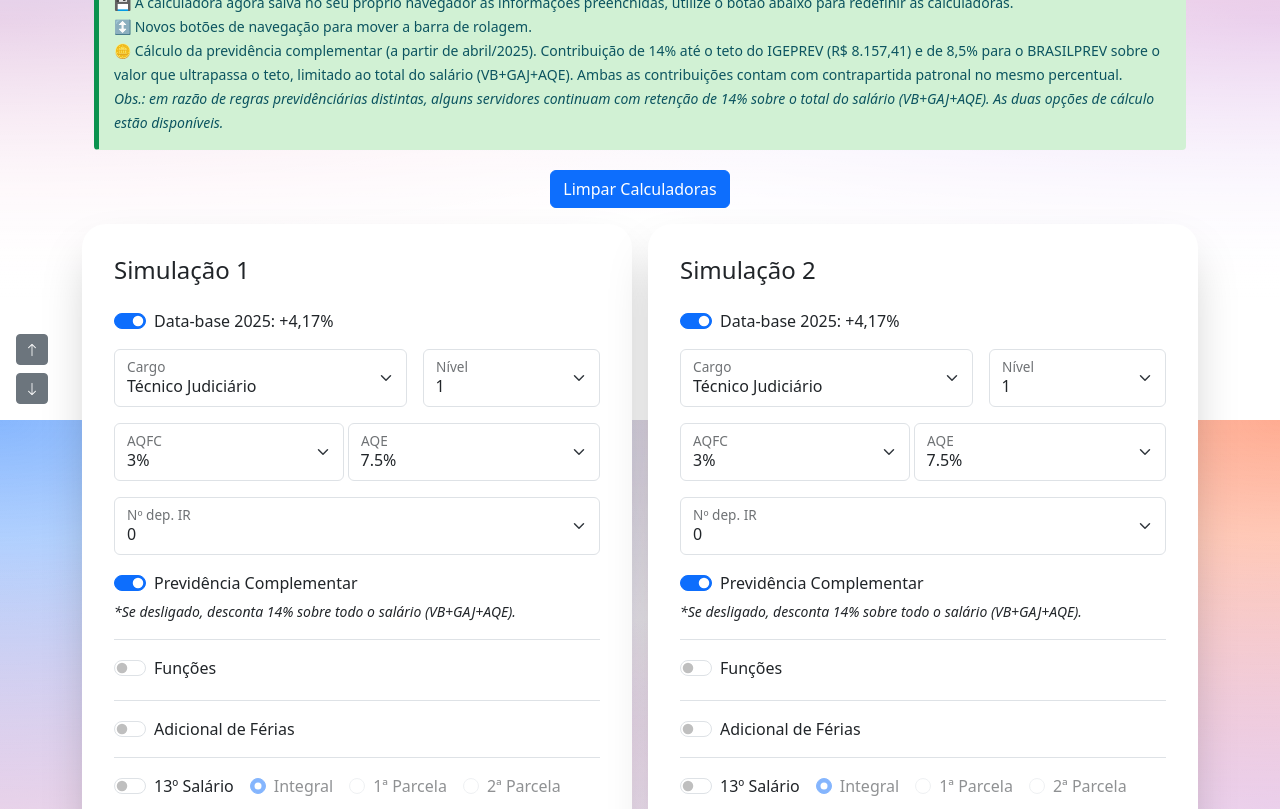
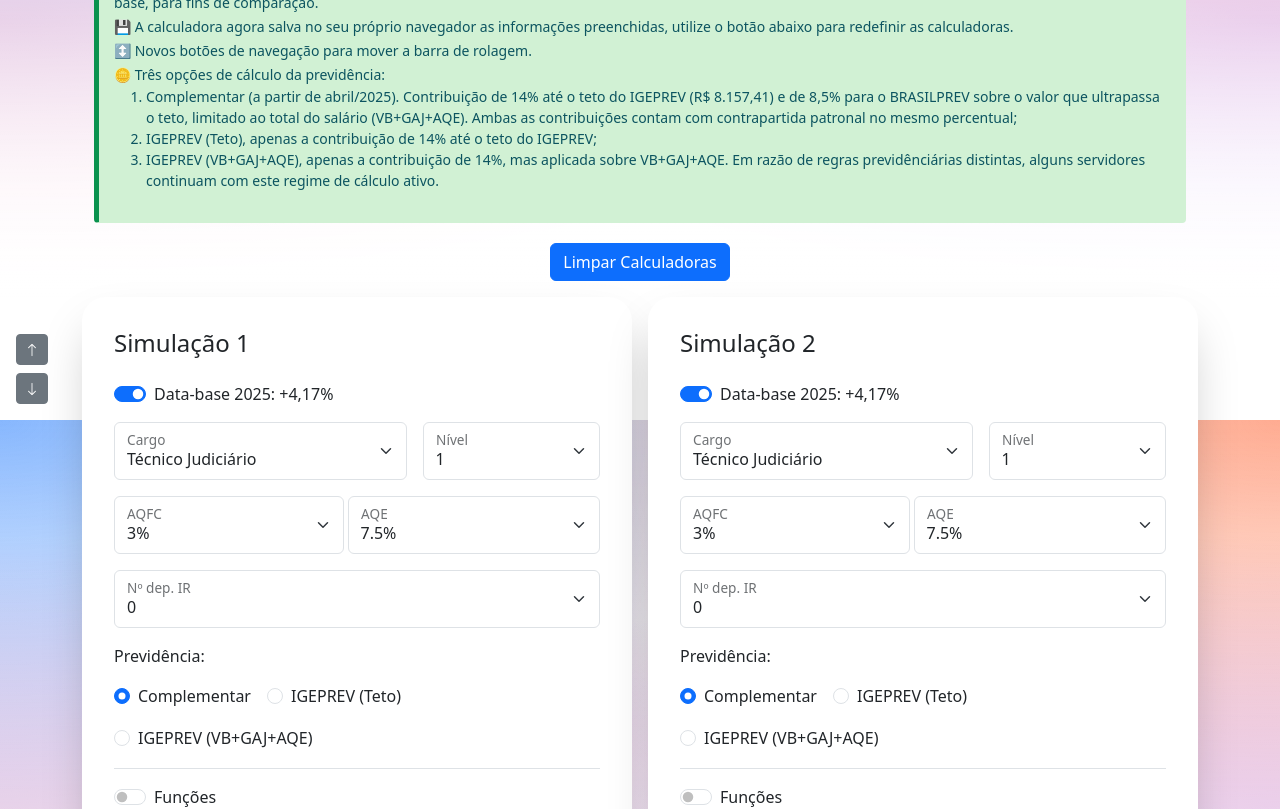
Before and after one commit to guilhermeoq/carreira-tjto, a Vue app: page / in a window 1280 px wide. Shown: the part 380-1189 px from the top of the page. Built offline with nearby package versions, Linux system fonts and the light colour scheme.

Commit message:
feat: novo modo de calculo da previdencia, para servidores novos e antigos

```diff
--- a/src/components/Calculadora.vue
+++ b/src/components/Calculadora.vue
@@ -53,13 +53,17 @@
       <div class="callout callout-info">
         <small><strong>[30/04/2025] Novidades:</strong><br>
           📈 Data-base 2025 foi aprovado, +4,17% conforme <a href="https://sapl.al.to.leg.br/materia/11972/documentoacessorio"
-            target="_blank">PL 01/2025</a>. Efeito financeiro retroativo a 1º de maio.<br>
+            target="_blank">PL 01/2025</a>. Efeito financeiro retroativo a 1º de maio. Por enquanto, está ativa a opção para 'desligar' o data-base, para fins de comparação.<br>
           💾 A calculadora agora salva no seu próprio navegador as informações preenchidas, utilize o botão abaixo para redefinir as calculadoras.<br>
           ↕️ Novos botões de navegação para mover a barra de rolagem.<br>
-          🪙 Cálculo da previdência complementar (a partir de abril/2025). Contribuição de 14% até o teto do IGEPREV (R$
+          🪙 Três opções de cálculo da previdência:
+          <ol>
+            <li>Complementar (a partir de abril/2025). Contribuição de 14% até o teto do IGEPREV (R$
           8.157,41) e de 8,5% para o BRASILPREV sobre o valor que ultrapassa o teto, limitado ao total do
-          salário (VB+GAJ+AQE). Ambas as contribuições contam com contrapartida patronal no mesmo percentual.<br>
-          <i>Obs.: em razão de regras previdênciárias distintas, alguns servidores continuam com retenção de 14% sobre o total do salário (VB+GAJ+AQE). As duas opções de cálculo estão disponíveis.</i>
+          salário (VB+GAJ+AQE). Ambas as contribuições contam com contrapartida patronal no mesmo percentual;</li>
+          <li>IGEPREV (Teto), apenas a contribuição de 14% até o teto do IGEPREV;</li>
+          <li>IGEPREV (VB+GAJ+AQE), apenas a contribuição de 14%, mas aplicada sobre VB+GAJ+AQE. Em razão de regras previdênciárias distintas, alguns servidores continuam com este regime de cálculo ativo.</li>
+          </ol>
         </small>
       </div>
 
@@ -128,15 +132,26 @@
             <label>Nº dep. IR</label>
           </div>
 
-          <div class="border-bottom">
-            <div class="form-check form-switch gap-1 mb-1 mt-3">
-              <input v-model="calculator.switchPrevcom" class="form-check-input" type="checkbox" role="switch"
-                id="switchPrevcom" defaultChecked />
-              <label class="form-check-label">Previdência Complementar</label>
+          <!-- OPÇÕES DE PREVIDENCIA -->
+          <p class="mb-0">Previdência:</p>
+          <div class="border-bottom pt-3 pb-3 d-flex flex-wrap gap-3">
+            <div class="d-flex flex-row gap-3 flex-wrap">
+              <div class="form-check">
+                <input v-model="calculator.tipoPrevidencia" class="form-check-input" type="radio" name="tipoPrevidencia"
+                  value="prevcom" id="prevcom" checked />
+                <label class="form-check-label"> Complementar </label>
+              </div>
+              <div class="form-check">
+                <input v-model="calculator.tipoPrevidencia" class="form-check-input" type="radio" name="tipoPrevidencia"
+                  value="igeprevNovo" id="igeprevNovo" />
+                <label class="form-check-label"> IGEPREV (Teto) </label>
+              </div>
+              <div class="form-check">
+                <input v-model="calculator.tipoPrevidencia" class="form-check-input" type="radio" name="tipoPrevidencia"
+                  value="igeprevAntigo" id="igeprevAntigo" />
+                <label class="form-check-label"> IGEPREV (VB+GAJ+AQE) </label>
+              </div>
             </div>
-            <div class="mb-3">
-              <i><small>*Se desligado, desconta 14% sobre todo o salário (VB+GAJ+AQE).</small></i>
-              </div>
           </div>
 
           <div class="mt-3 form-check form-switch mb-3">
@@ -518,7 +533,7 @@
             <strong><i class="bi bi-people-fill"></i> IGEPREV:</strong>
             {{ formatarParaBR(calculator.previdencia) }}
           </p>
-          <p v-show="calculator.switchPrevcom" class="tab-desconto">
+          <p v-show="calculator.tipoPrevidencia === 'prevcom'" class="tab-desconto">
             <strong> <i class="bi bi-people-fill"></i> BRASILPREV:</strong>
             {{ formatarParaBR(calculator.prevcom) }}
           </p>
@@ -547,23 +562,23 @@
             <strong> <i class="bi bi-gem"></i> 13º Salário:</strong>
             {{ formatarParaBR(calculator.decimoFolhaComplementar) }}
           </p>
-          <p v-show="calculator.switchDecimo && calculator.tipoDecimo === 'parcela2'" class="tab-decimo-desconto">
+          <p v-show="calculator.switchDecimo && calculator.tipoDecimo === 'parcela2'" class="tab-desconto">
             <strong><i class="bi bi-receipt"></i> Adiantamento 13º:</strong>
             {{ formatarParaBR(calculator.decimoAdiantamento) }}
           </p>
-          <p class="tab-decimo-desconto">
+          <p class="tab-desconto">
             <strong><i class="bi bi-people-fill"></i> IGEPREV 13º:</strong>
             {{ formatarParaBR(calculator.decimoPrevidencia) }}
           </p>
-          <p v-show="calculator.switchPrevcom" class="tab-desconto">
+          <p v-show="calculator.tipoPrevidencia === 'prevcom'" class="tab-desconto">
             <strong> <i class="bi bi-people-fill"></i> BRASILPREV 13º:</strong>
             {{ formatarParaBR(calculator.prevcom) }}
           </p>
-          <p class="tab-decimo-desconto">
+          <p class="tab-desconto">
             <strong><i class="bi bi-bank2"></i> IRRF do 13º:</strong>
             {{ formatarParaBR(calculator.decimoIRRF) }}
           </p>
-          <p class="tab-decimo-desconto-total">
+          <p class="tab-desconto-total">
             <i class="bi bi-caret-down-fill"></i> Total de Descontos 13º:
             {{ formatarParaBR(calculator.totalDescontosDecimo) }}
           </p>
@@ -666,7 +681,7 @@ export default {
         aqfc: 3,
         aqe: 7.5,
         dependente: 0,
-        switchPrevcom: true,
+        tipoPrevidencia: 'prevcom',
         switchFuncao: false,
         funcaoServidor: 'DAJ-1',
         representacao: 0,
@@ -859,8 +874,9 @@ export default {
 
       calculator.decimoPrevidencia =
         calculator.switchDecimo &&
-        (calculator.tipoDecimo === 'integral' || calculator.tipoDecimo === 'parcela2')
-          ? ((calculator.vencimentoBasico + calculator.gaj + calculator.aqeValue) >= tetoIgeprev) ? tetoIgeprev * 0.14 : (calculator.vencimentoBasico + calculator.gaj + calculator.aqeValue) * 0.14
+        (calculator.tipoDecimo === 'integral' || calculator.tipoDecimo === 'parcela2') ?
+        ((calculator.tipoPrevidencia === 'prevcom' || calculator.tipoPrevidencia === 'igeprevNovo') ?
+          ((calculator.vencimentoBasico + calculator.gaj + calculator.aqeValue) >= tetoIgeprev) ? tetoIgeprev * 0.14 : (calculator.vencimentoBasico + calculator.gaj + calculator.aqeValue) * 0.14 : (calculator.vencimentoBasico + calculator.gaj + calculator.aqeValue) * 0.14)
           : calculator.switchDecimo && calculator.tipoDecimo === 'parcela1'
             ? 0
             : 0
@@ -877,20 +893,28 @@ export default {
       calculator.decimoIRRF = this.calcularIrrf(calculator.decimoFolhaComplementar)
 
       const baseIRRFDecimo =
+        (calculator.tipoPrevidencia === 'prevcom') ? (
         calculator.vencimentoBasico +
         calculator.gaj +
         calculator.aqeValue +
         calculator.aqfcValue +
         calculator.representacao -
-        (calculator.decimoPrevidencia + calculator.decimoPrevcom + 189.59 * calculator.dependente)
+        (calculator.decimoPrevidencia + calculator.decimoPrevcom + 189.59 * calculator.dependente)) :
+        calculator.vencimentoBasico +
+        calculator.gaj +
+        calculator.aqeValue +
+        calculator.aqfcValue +
+        calculator.representacao -
+        (calculator.decimoPrevidencia + 189.59 * calculator.dependente)
+
       calculator.decimoIRRF = this.calcularIrrf(baseIRRFDecimo)
 
       //Total de descontos aplicados sobre o 13º salário
       calculator.totalDescontosDecimo =
         calculator.switchDecimo && calculator.tipoDecimo === 'integral'
-          ? (calculator.switchPrevcom === true) ? calculator.decimoPrevidencia + calculator.decimoPrevcom + calculator.decimoIRRF : calculator.decimoPrevidencia + calculator.decimoIRRF
+          ? (calculator.tipoPrevidencia === 'prevcom') ? calculator.decimoPrevidencia + calculator.decimoPrevcom + calculator.decimoIRRF : calculator.decimoPrevidencia + calculator.decimoIRRF
           : calculator.switchDecimo && calculator.tipoDecimo === 'parcela2'
-            ?  (calculator.switchPrevcom === true) ? calculator.decimoAdiantamento + calculator.decimoPrevidencia + calculator.decimoPrevcom + calculator.decimoIRRF : calculator.decimoAdiantamento + calculator.decimoPrevidencia + calculator.decimoIRRF
+            ?  (calculator.tipoPrevidencia === 'prevcom') ? calculator.decimoAdiantamento + calculator.decimoPrevidencia + calculator.decimoPrevcom + calculator.decimoIRRF : calculator.decimoAdiantamento + calculator.decimoPrevidencia + calculator.decimoIRRF
             : calculator.switchDecimo && calculator.tipoDecimo === 'parcela1'
               ? 0
               : 0
@@ -932,7 +956,7 @@ export default {
 
     //Cálculo do desconto de previdência sobre salário
     calculator.previdencia =
-      (calculator.switchPrevcom) ?
+      (calculator.tipoPrevidencia === 'prevcom' || calculator.tipoPrevidencia === 'igeprevNovo') ?
         (((calculator.vencimentoBasico + calculator.gaj + calculator.aqeValue) >= tetoIgeprev) ? tetoIgeprev * 0.14 : (calculator.vencimentoBasico + calculator.gaj + calculator.aqeValue) * 0.14) : (calculator.vencimentoBasico + calculator.gaj + calculator.aqeValue) * 0.14
 
       //Cálculo do desconto da previdência complementar
@@ -941,7 +965,7 @@ export default {
 
       //Cálculo da base de cálculo do IRRF
       const baseIRRF =
-      (calculator.switchPrevcom === true) ? (
+      (calculator.tipoPrevidencia === 'prevcom') ? (
         calculator.vencimentoBasico +
         calculator.gaj +
         calculator.aqeValue +
@@ -949,6 +973,14 @@ export default {
         calculator.representacao +
         calculator.ferias -
         (calculator.previdencia + calculator.teto + calculator.prevcom + 189.59 * calculator.dependente)) :
+        (calculator.tipoPrevidencia === 'igeprevNovo') ? (
+        calculator.vencimentoBasico +
+        calculator.gaj +
+        calculator.aqeValue +
+        calculator.aqfcValue +
+        calculator.representacao +
+        calculator.ferias -
+        (calculator.previdencia + calculator.teto + 189.59 * calculator.dependente)) :
         (
         calculator.vencimentoBasico +
         calculator.gaj +
@@ -972,7 +1004,7 @@ export default {
 
 
       calculator.irrf = this.calcularIrrf(baseIRRF)
-      calculator.totalDescontos = (calculator.switchPrevcom === true) ? calculator.previdencia + calculator.irrf + calculator.teto + calculator.prevcom : calculator.previdencia + calculator.irrf + calculator.teto
+      calculator.totalDescontos = (calculator.tipoPrevidencia === 'prevcom') ? calculator.previdencia + calculator.irrf + calculator.teto + calculator.prevcom : calculator.previdencia + calculator.irrf + calculator.teto
 
       calculator.salarioLiquido = calculator.salarioBruto - calculator.totalDescontos
     },
```
